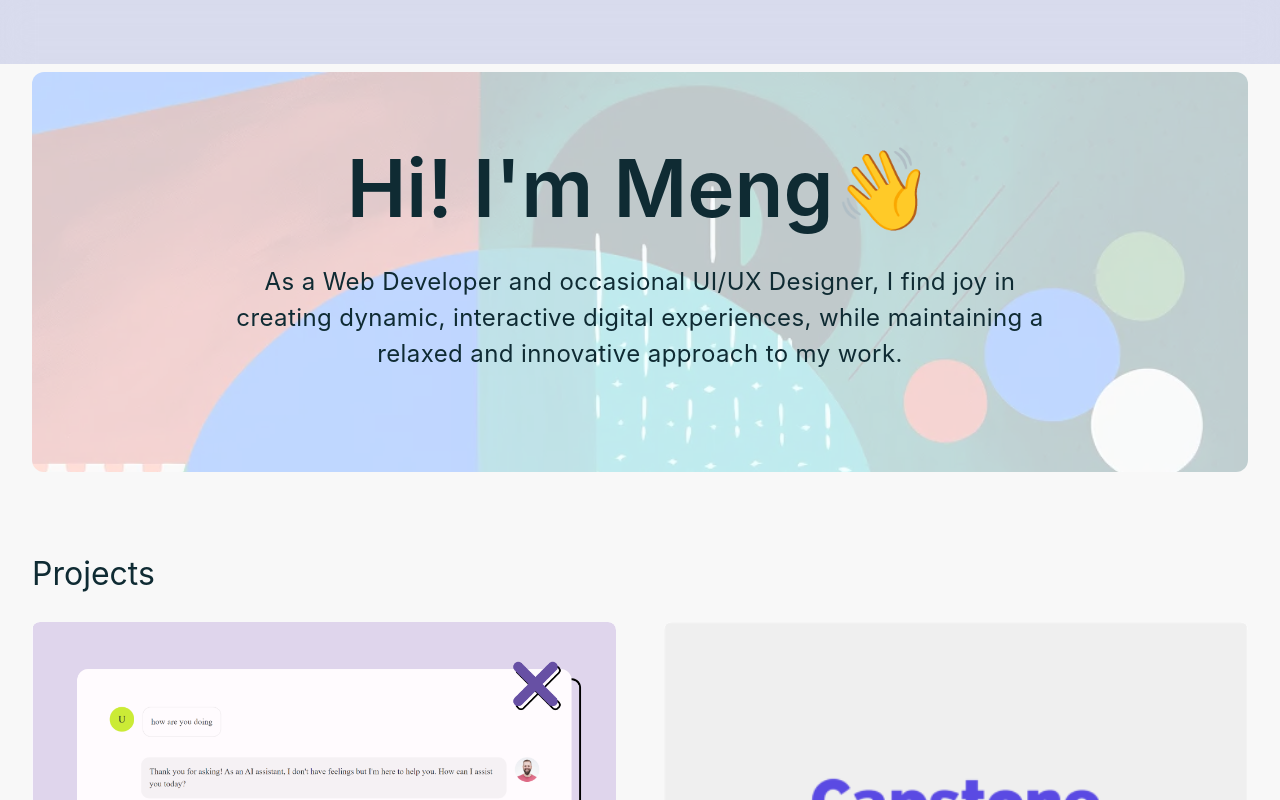
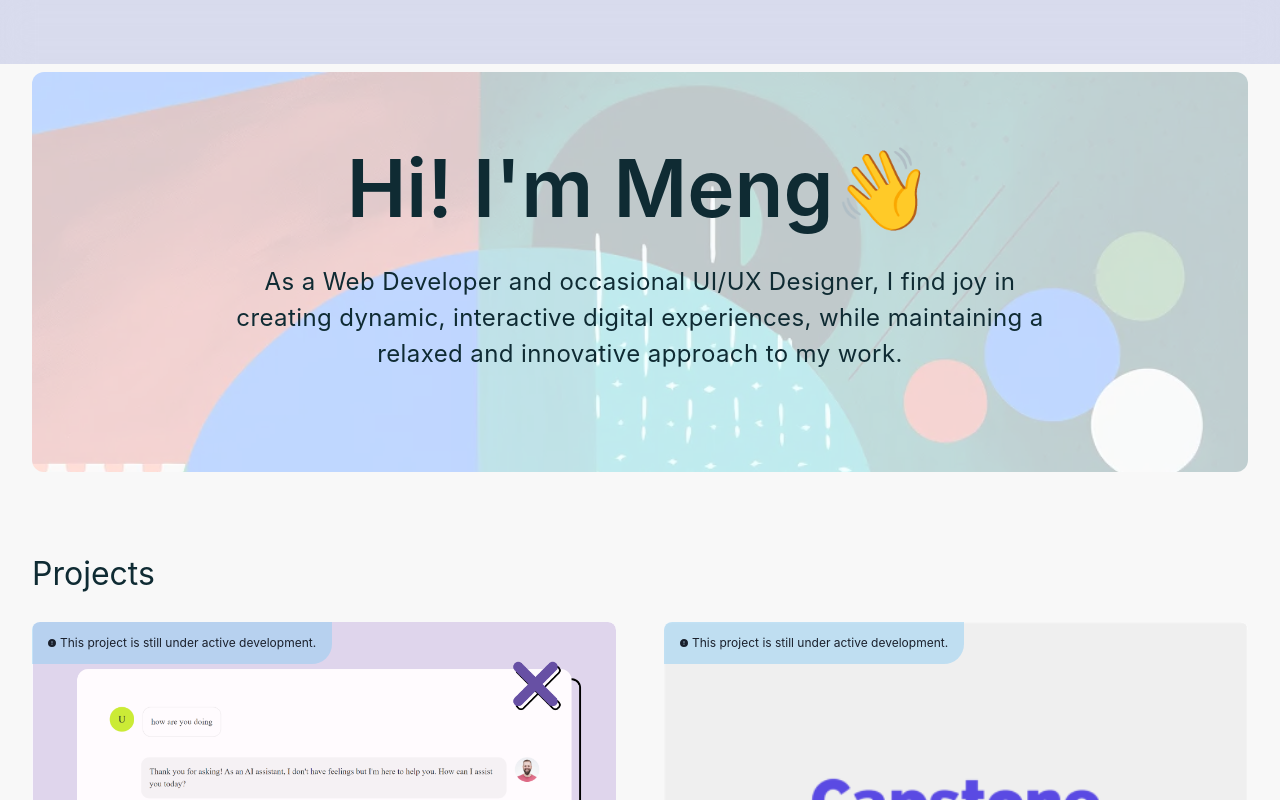
Before and after one commit to mong00x/portfolio, a Next.js app: page / in a window 1280 px wide. Shown: the top 800 px of the page. Built offline with nearby package versions, Linux system fonts and the light colour scheme.

Commit message:
fix alert style

```diff
--- a/components/Project.js
+++ b/components/Project.js
@@ -62,21 +62,32 @@ const Project = ({key, data, theme}) => {
       {
         data.status === "in progress" &&
         (
-          null
-        //   <Alert status='info' zIndex={10} top="50px" mt="-54px" fontSize="16px" pt="12px" pb="12px" bg="rgba(144, 205, 244, 0.50)">
-        //   <WarningIcon />
-        //   This project is still under active development.
-        // </Alert>
+          <Alert status='info' zIndex={10} position="absolute"  width="-webkit-fit-content"  fontSize="12px"   bg="rgba(144, 205, 244, 0.50)" borderRadius="8px 0 20px 0">
+          <WarningIcon pr="4px"/>
+          This project is still under active development.
+        </Alert>
         )
       }
 
       <button onClick={() => demoRedirect(data.demo)}>
+        {
+          data.status === "in progress" ? (
+            <img
+          className={styles.projectcoverinprogress}
+          src={data.cover}
+          alt={data.name}
 
-        <img
+        />
+          ):(
+            <img
           className={styles.projectcover}
           src={data.cover}
           alt={data.name}
+
         />
+          )
+        }
+
       </button>
 
       {/* <button onClick={onOpen}>
```
